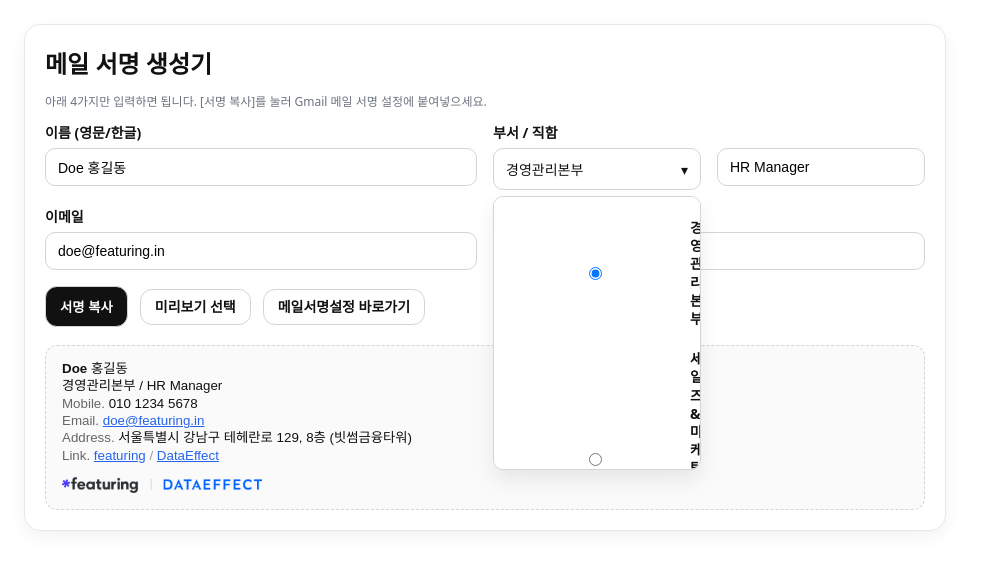
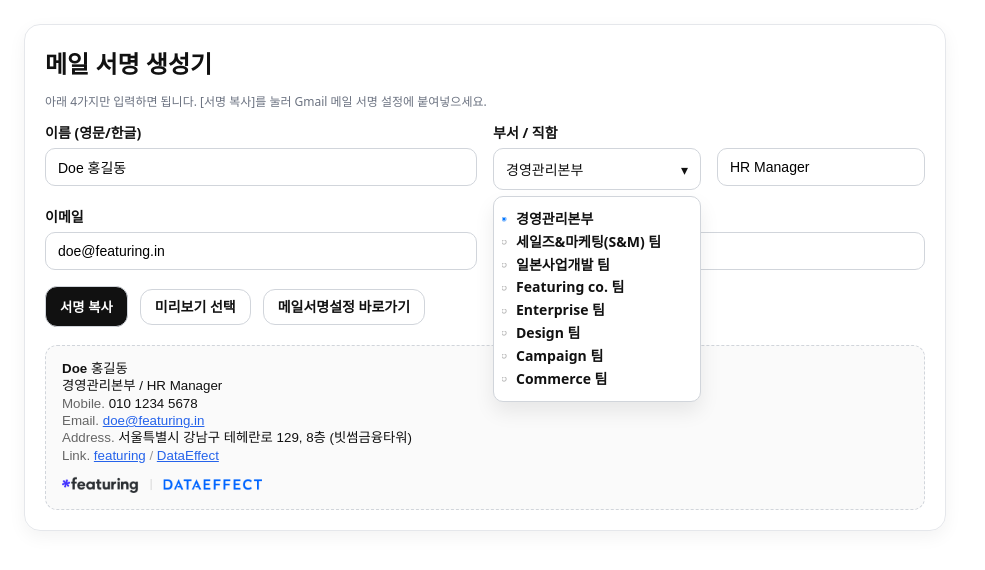
Before and after one commit to re111um/mailsignmaker, a plain HTML site: page index.html in a window 1280 px wide. Both pictures are taken after a click on the heading "부서 선택". Shown: the whole page, without its empty margins (0-985 px from the left). Drawn offline with Linux system fonts and the light colour scheme.

Commit message:
Update index.html

```diff
--- a/index.html
+++ b/index.html
@@ -117,9 +117,21 @@
   .dept .dropdown input[type="radio"] { margin: 0; flex: 0 0 auto; }
   .dept .dropdown label:hover { background: #f5f5f5; }
 
-  /* === dropdown override: 좌측 5px + 버튼↔텍스트 5px ============ */
-  .dept .dropdown { padding: 6px 8px 6px 5px; }   /* 박스 왼쪽 여백 5px */
-  .dept .dropdown label { gap: 5px; padding: 6px 8px 6px 0; } /* 버튼↔텍스트 5px */
+  .dept .dropdown { padding: 6px 8px 6px 5px; }             /* 박스 왼쪽 여백 5px */
+  .dept .dropdown label {
+    display: grid !important;
+    grid-template-columns: 12px 1fr !important; /* ◯셀 고정폭(좁게) + 텍스트 가변폭 */
+    align-items: center !important;
+    column-gap: 5px !important;                 /* 버튼↔텍스트 간격 5px */
+    padding: 0 8px 0 0 !important;              /* 위/아래 여백 최소화(텍스트 높이 가까움) */
+    line-height: 1.2 !important;                /* 텍스트 행간 */
+ }
+  .dept .dropdown input[type="radio"] {
+    width: 10px !important; height: 10px !important; /* 컨트롤 박스 자체 */
+    transform: scale(0.5) !important;                /* 표시 직경 ≈ 5px */
+    margin: 0 !important;
+ }
+  .dept .dropdown .opt { min-width: 0 !important; }  /* 텍스트가 그리드 영역 밖으로 밀리지 않게 */
   </style>
 </head>
 <body>
```
